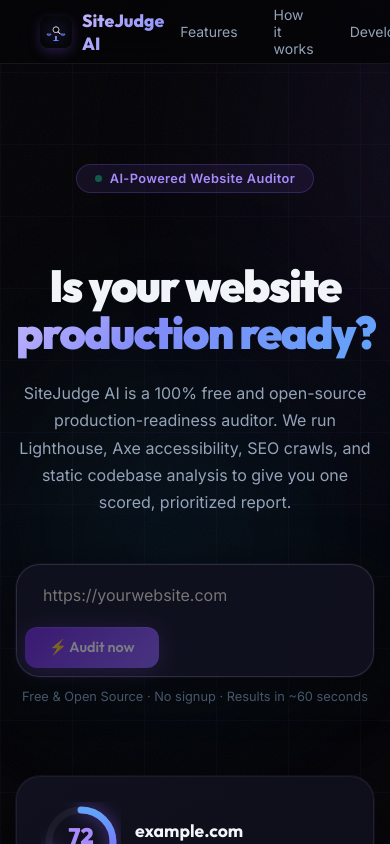
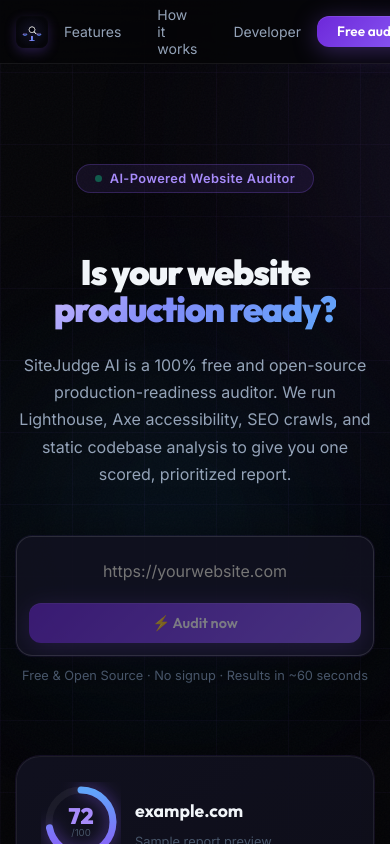
Before and after one commit to abhisheksinghcodebase/Site-judge-AI, a Next.js app in the folder apps/web/: page / in a window 390 px wide. Shown: the top 844 px of the page. Built offline with nearby package versions, Linux system fonts and the light colour scheme.

Commit message:
design: improve header and hero section responsiveness on mobile devices

```diff
--- a/apps/web/app/globals.css
+++ b/apps/web/app/globals.css
@@ -412,7 +412,7 @@
   display: flex;
   align-items: center;
   justify-content: space-between;
-  padding: 0 24px;
+  padding: 0;
   height: 64px;
   background: rgba(5,5,8,0.85);
   backdrop-filter: blur(20px);
@@ -497,3 +497,68 @@
   background-clip: text;
   line-height: 1;
 }
+
+/* ── ADDITIONAL RESPONSIVE & MOBILE DESIGN UTILITIES ── */
+.nav-logo-text {
+  display: inline-block;
+  font-family: var(--font-display);
+  font-weight: 800;
+  font-size: 1.1rem;
+}
+@media (max-width: 480px) {
+  .nav-logo-text {
+    display: none; /* Hide logo text on small screens, only keep icon */
+  }
+}
+
+@keyframes slideDown {
+  from { opacity: 0; transform: translateY(-10px); }
+  to   { opacity: 1; transform: translateY(0); }
+}
+
+.mobile-menu-drawer {
+  animation: slideDown 0.2s cubic-bezier(0.16, 1, 0.3, 1) forwards;
+}
+
+/* ── HERO FORM RESPONSIVENESS ── */
+.hero-form-container {
+  display: flex;
+  gap: 10px;
+  background: rgba(17,17,32,0.9);
+  border: 1.5px solid var(--border-strong);
+  border-radius: var(--r-xl);
+  padding: 8px;
+  box-shadow: 0 8px 48px rgba(0,0,0,0.5), 0 0 0 1px rgba(139,92,246,0.1);
+  transition: border-color 0.25s, box-shadow 0.25s;
+}
+.hero-form-container:focus-within {
+  border-color: var(--violet);
+  box-shadow: 0 8px 48px rgba(0,0,0,0.5), 0 0 0 1px var(--violet);
+}
+.hero-form-input {
+  flex: 1;
+  min-width: 200px;
+  padding: 12px 18px;
+  font-size: 1rem;
+  background: transparent;
+  border: none;
+  outline: none;
+  color: var(--text-1);
+  font-family: var(--font-sans);
+}
+@media (max-width: 640px) {
+  .hero-form-container {
+    flex-direction: column;
+    padding: 12px;
+    border-radius: var(--r-lg);
+  }
+  .hero-form-input {
+    width: 100% !important;
+    text-align: center;
+    padding: 12px 8px !important;
+  }
+  .hero-form-btn {
+    width: 100% !important;
+    justify-content: center;
+  }
+}
--- a/apps/web/app/page.tsx
+++ b/apps/web/app/page.tsx
@@ -147,8 +147,7 @@
           {/* Logo */}
           <a href="/" style={{ display: "flex", alignItems: "center", gap: 10, textDecoration: "none" }}>
             <img src="/logo.svg" alt="SiteJudge AI Logo" style={{ width: 32, height: 32, borderRadius: 8, boxShadow: "0 4px 12px rgba(139,92,246,0.25)" }} />
-            <span style={{
-              fontFamily: "var(--font-display)", fontWeight: 800, fontSize: "1.1rem",
+            <span className="nav-logo-text" style={{
               background: "linear-gradient(135deg, #c4b5fd, #818cf8)",
               WebkitBackgroundClip: "text", WebkitTextFillColor: "transparent",
             }}>SiteJudge AI</span>
@@ -169,18 +168,92 @@
             ))}
           </div>
 
-          {/* CTA */}
-          <div style={{ display: "flex", alignItems: "center", gap: 10 }}>
+          {/* CTA & Mobile Menu Toggle */}
+          <div style={{ display: "flex", alignItems: "center", gap: 12 }}>
             <button
-              className="btn btn-primary"
+              className="btn btn-primary hidden sm:inline-flex"
               style={{ padding: "9px 20px", fontSize: "0.85rem" }}
               onClick={() => document.getElementById("url-input")?.focus()}
             >
               Free audit →
             </button>
+
+            {/* Hamburger Button */}
+            <button
+              className="flex sm:hidden"
+              onClick={() => setMobileMenuOpen(!mobileMenuOpen)}
+              style={{
+                background: "transparent",
+                border: "none",
+                color: "var(--text-1)",
+                fontSize: "1.6rem",
+                cursor: "pointer",
+                padding: 4,
+                display: "flex",
+                alignItems: "center",
+                justifyContent: "center",
+                lineHeight: 1,
+              }}
+              aria-label="Toggle menu"
+            >
+              {mobileMenuOpen ? "✕" : "☰"}
+            </button>
           </div>
         </div>
       </nav>
+
+      {/* Mobile Nav Drawer */}
+      {mobileMenuOpen && (
+        <div
+          className="mobile-menu-drawer sm:hidden"
+          style={{
+            position: "fixed",
+            top: 64,
+            left: 0,
+            width: "100%",
+            background: "rgba(5,5,8,0.96)",
+            backdropFilter: "blur(20px)",
+            WebkitBackdropFilter: "blur(20px)",
+            borderBottom: "1px solid var(--border)",
+            zIndex: 99,
+            padding: "24px 16px",
+            display: "flex",
+            flexDirection: "column",
+            gap: 20,
+          }}
+        >
+          <div style={{ display: "flex", flexDirection: "column", gap: 8 }}>
+            {NAV_LINKS.map(l => (
+              <a
+                key={l.label}
+                href={l.href}
+                onClick={() => setMobileMenuOpen(false)}
+                style={{
+                  padding: "12px 16px",
+                  borderRadius: "var(--r-md)",
+                  fontSize: "1rem",
+                  fontWeight: 500,
+                  color: "var(--text-2)",
+                  textDecoration: "none",
+                  background: "rgba(255,255,255,0.02)",
+                }}
+              >
+                {l.label}
+              </a>
+            ))}
+          </div>
+          <button
+            className="btn btn-primary"
+            style={{ width: "100%", padding: "14px", fontSize: "0.95rem" }}
+            onClick={() => {
+              setMobileMenuOpen(false);
+              document.getElementById("url-input")?.focus();
+            }}
+          >
+            Free audit →
+          </button>
+        </div>
+      )}
 
       {/* ══════════════════════════════════════════════════════════
           HERO
@@ -203,7 +276,7 @@
 
           {/* Headline */}
           <h1 className="heading-display anim-fade-up delay-1" style={{
-            fontSize: "clamp(2.8rem, 7vw, 5.5rem)",
+            fontSize: "clamp(2.2rem, 7vw, 5.5rem)",
             marginBottom: 24,
             lineHeight: 1.05,
           }}>
@@ -225,12 +298,7 @@
 
           {/* ── URL Input ────────────────────────────────────────── */}
           <form onSubmit={handleSubmit} className="anim-fade-up delay-3" style={{ maxWidth: 680, margin: "0 auto" }}>
-            <div style={{
-              display: "flex", gap: 10, flexWrap: "wrap",
-              background: "rgba(17,17,32,0.9)", border: "1.5px solid var(--border-strong)",
-              borderRadius: "var(--r-xl)", padding: 8,
-              boxShadow: "0 8px 48px rgba(0,0,0,0.5), 0 0 0 1px rgba(139,92,246,0.1)",
-            }}>
+            <div className="hero-form-container">
               <input
                 id="url-input"
                 type="text"
@@ -238,14 +306,9 @@
                 value={url}
                 onChange={e => setUrl(e.target.value)}
                 disabled={loading}
-                style={{
-                  flex: 1, minWidth: 200,
-                  padding: "12px 18px", fontSize: "1rem",
-                  background: "transparent", border: "none", outline: "none",
-                  color: "var(--text-1)", fontFamily: "var(--font-sans)",
-                }}
+                className="hero-form-input"
               />
-              <button type="submit" className="btn btn-primary" disabled={loading || !url.trim()} id="scan-submit-btn">
+              <button type="submit" className="btn btn-primary hero-form-btn" disabled={loading || !url.trim()} id="scan-submit-btn">
                 {loading ? <><span className="spinner" /> Scanning…</> : <>⚡ Audit now</>}
               </button>
             </div>
--- a/apps/web/app/report/[scanId]/page.tsx
+++ b/apps/web/app/report/[scanId]/page.tsx
@@ -126,18 +126,17 @@
         <div className="container" style={{ display: "flex", alignItems: "center", justifyContent: "space-between", height: "100%" }}>
           <button onClick={() => router.push("/")} style={{
             display: "flex", alignItems: "center", gap: 10, background: "none", border: "none", cursor: "pointer",
-            fontFamily: "var(--font-display)", fontWeight: 800, fontSize: "1rem",
             padding: 0,
           }}>
             <img src="/logo.svg" alt="SiteJudge AI Logo" style={{ width: 32, height: 32, borderRadius: 8, boxShadow: "0 4px 12px rgba(139,92,246,0.25)" }} />
-            <span style={{
+            <span className="nav-logo-text" style={{
               background: "linear-gradient(135deg, #c4b5fd, #818cf8)",
               WebkitBackgroundClip: "text", WebkitTextFillColor: "transparent",
             }}>SiteJudge AI</span>
           </button>
 
           <div style={{ display: "flex", alignItems: "center", gap: 12 }}>
-            <div style={{
+            <div className="hidden sm:block" style={{
               padding: "5px 14px", borderRadius: 99,
               background: "rgba(255,255,255,0.04)", border: "1px solid var(--border)",
               fontSize: "0.8rem", color: "var(--text-2)",
```
